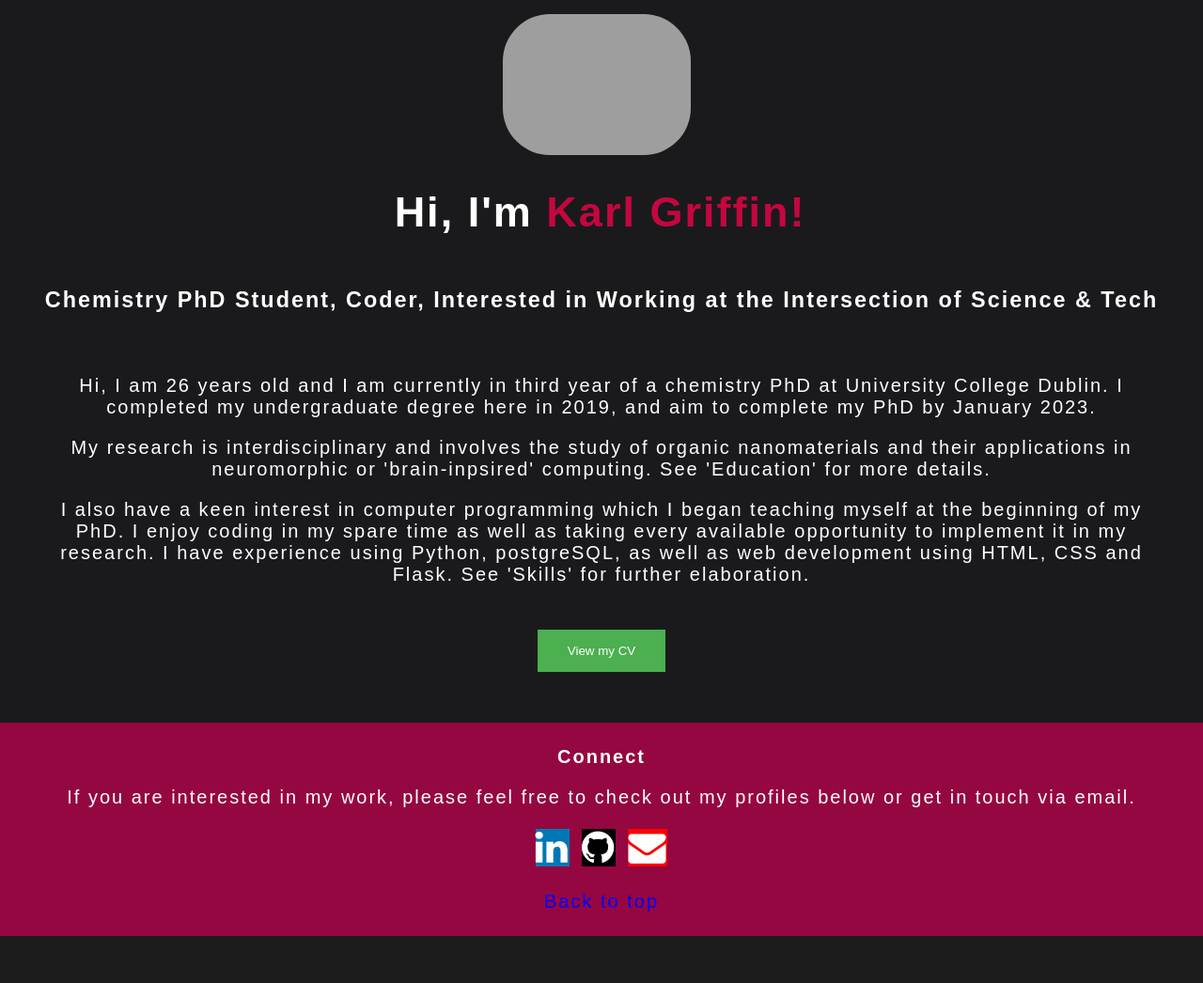
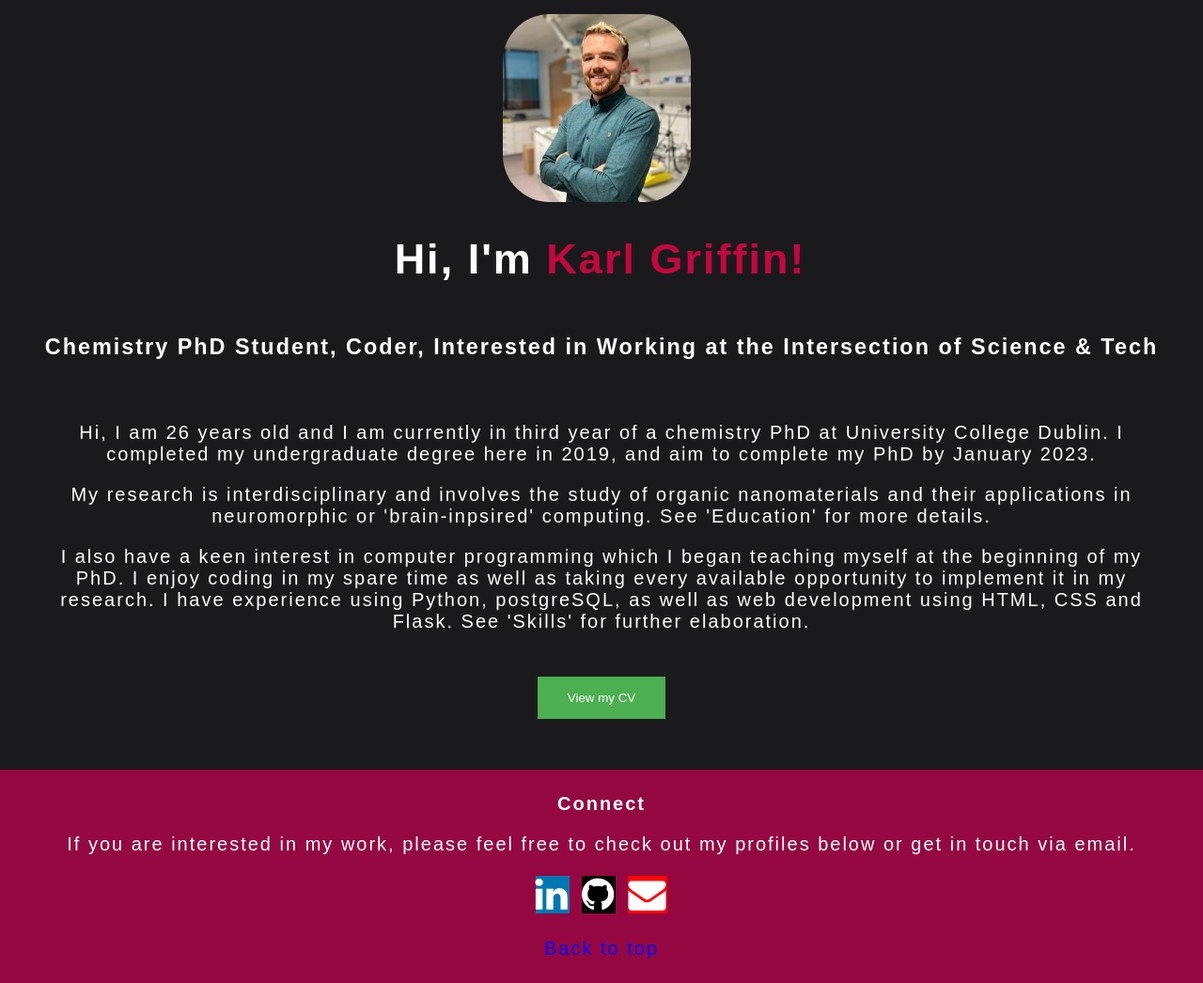
Before and after one commit to karljgriffin/karlgriffinwebsite, a Flask app: page / in a window 1280 px wide. Shown: the part 50-1096 px from the top of the page at 94% size. Before the commit the page ends 1046 px from the top, so only its background shows below. Run offline with Flask 2, Linux system fonts and the light colour scheme; grey boxes are pictures that could not be loaded.

Commit message:
Update kg.html

```diff
--- a/templates/kg.html
+++ b/templates/kg.html
@@ -9,7 +9,7 @@
 <div>
 <div style="text-align: center;">
 <div class="writingbox">
-<img class="img" src="https://media-exp1.licdn.com/dms/image/C4D03AQEdSOIWbyhNgw/profile-displayphoto-shrink_200_200/0/1612265328812?e=1652313600&v=beta&t=CFnVcUmxJ6ejNu39Clr7Fgur_KTi4Uh0gPKSmRJdvcw">
+<img class="img" src="{{url_for('static',filename='profiler.jpg')}}">
 <div class="wrapper">
 <div class="typing-demo">
 <h1>Hi, I'm <em>Karl Griffin!</em></h1>
```
